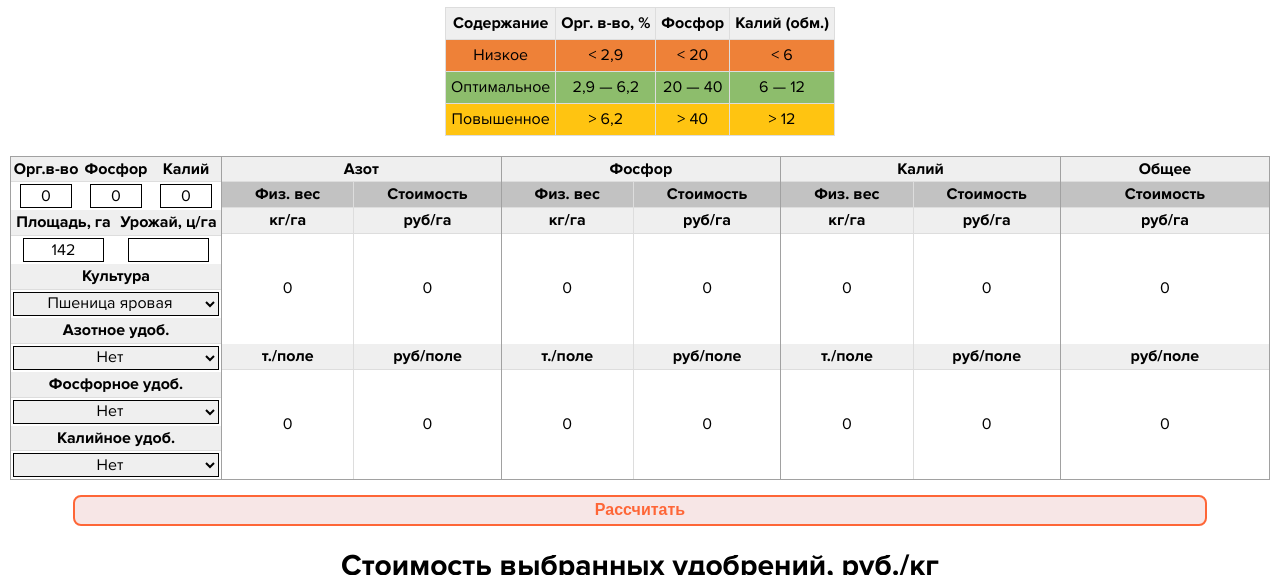
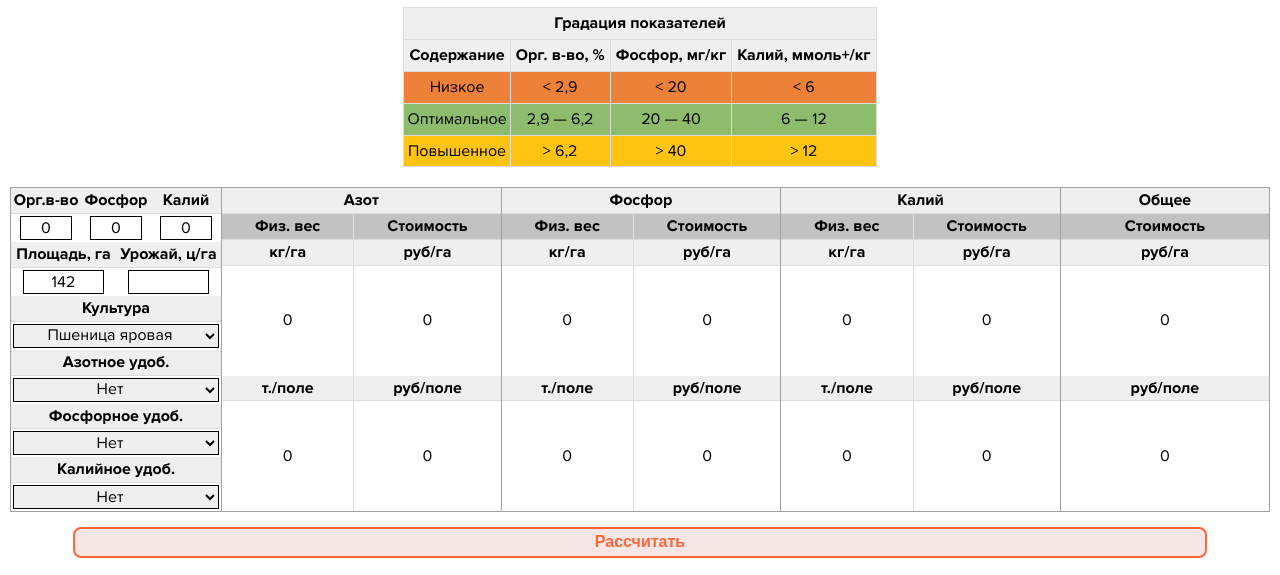
Before and after one commit to Cheval-R/Agro-calc, a plain HTML site: page index.html in a window 1280 px wide. Shown: the part 214-789 px from the top of the page. Drawn offline with Linux system fonts and the light colour scheme; files whose address does not match are found by name; a web font is replaced by a local one.

Commit message:
Градация fix. 1

```diff
--- a/css/style.css
+++ b/css/style.css
@@ -409,15 +409,21 @@ p {
   border-collapse: collapse;
   text-align: center;
 }
+.table caption {
+  text-align: center;
+  font-weight: 700;
+}
 .table th {
   font-weight: bold;
   padding: 5px;
   background: #efefef;
   border: 1px solid #dddddd;
+  width: min-content;
 }
 .table td {
   border: 1px solid #dddddd;
-  padding: 5px;
+  padding: 5px 3px;
+  width: min-content;
 }
 .low {
   background-color: #ee8138;
--- a/index.html
+++ b/index.html
@@ -33,10 +33,15 @@
     <div class="container">
       <table class="table">
         <thead>
-          <th>Содержание</th>
-          <th>Орг. в-во, %</th>
-          <th>Фосфор</th>
-          <th>Калий (обм.)</th>
+          <tr>
+            <th colspan="4">Градация показателей</th>
+          </tr>
+          <tr>
+            <th>Содержание</th>
+            <th>Орг. в-во, %</th>
+            <th>Фосфор, мг/кг</th>
+            <th>Калий, ммоль+/кг</th>
+          </tr>
         </thead>
         <tbody>
           <tr class="low">
```
